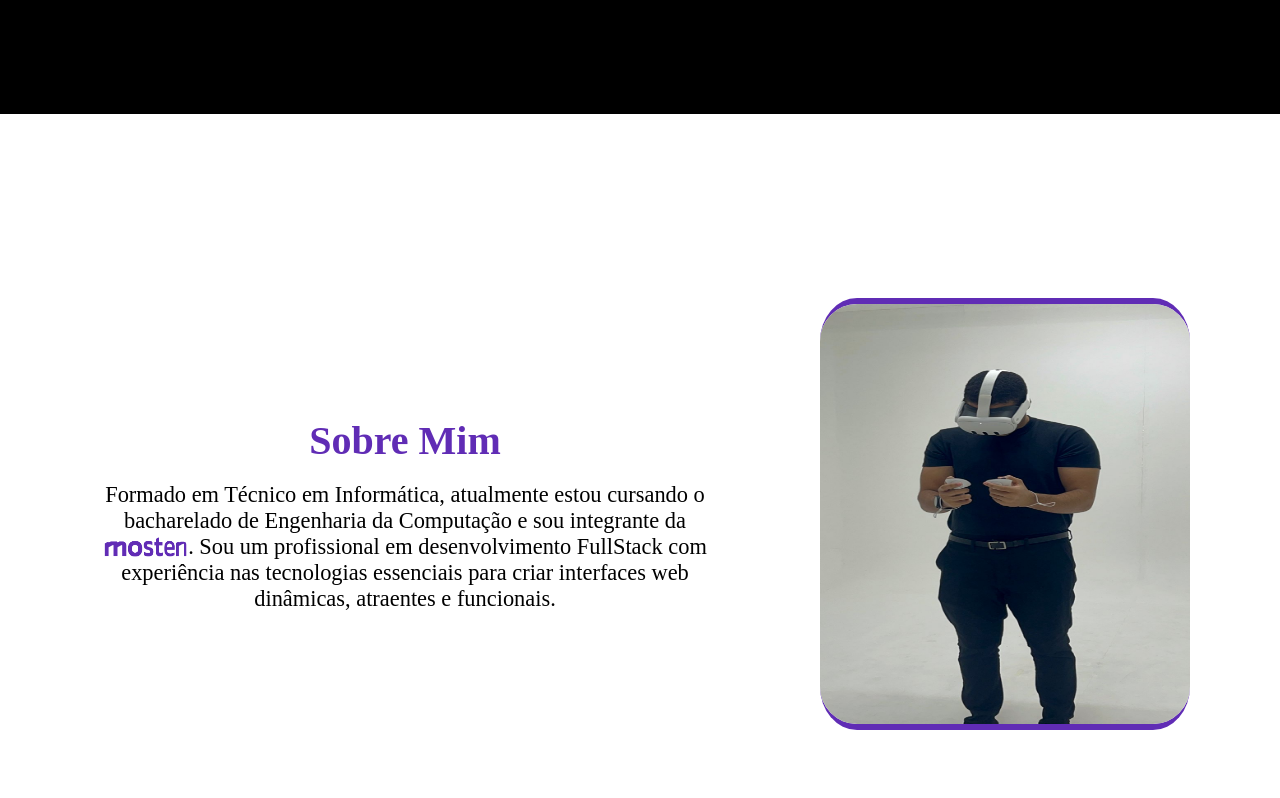
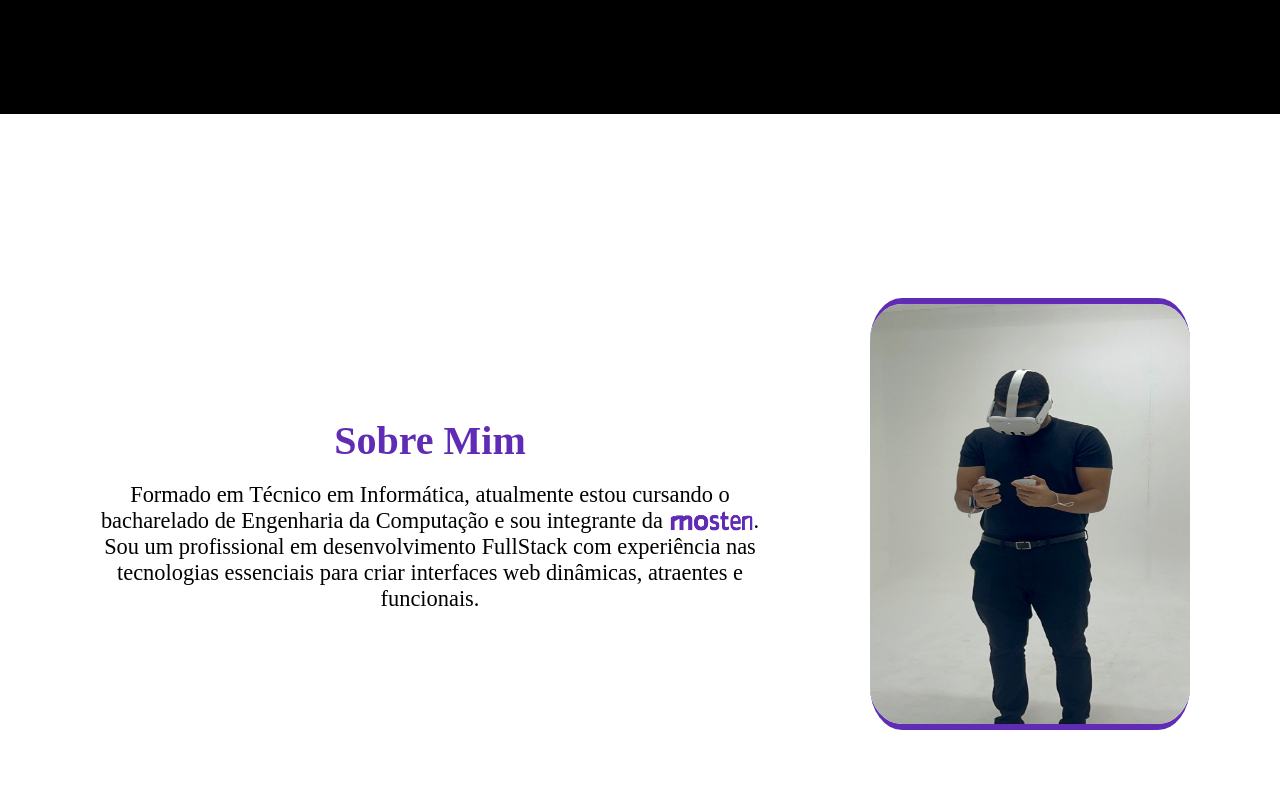
Before and after one commit to LucasAlberto0/DesafioPortfolio, a plain HTML site: page index.html in a window 1280 px wide. Shown: the part 686-1484 px from the top of the page. Drawn offline with nearby package versions, Linux system fonts and the light colour scheme; a web font is replaced by a local one.

Commit message:
fix: tamanho-da-imagem-secao-sobre

```diff
--- a/Style/style.css
+++ b/Style/style.css
@@ -173,7 +173,7 @@ nav {
     border-radius: 10%;
     border-bottom: solid #602cb5 6px;
     border-top: solid #602cb5 6px;
-    width: 370px;
+    width: 320px;
     height: 420px;
 }
 
```
